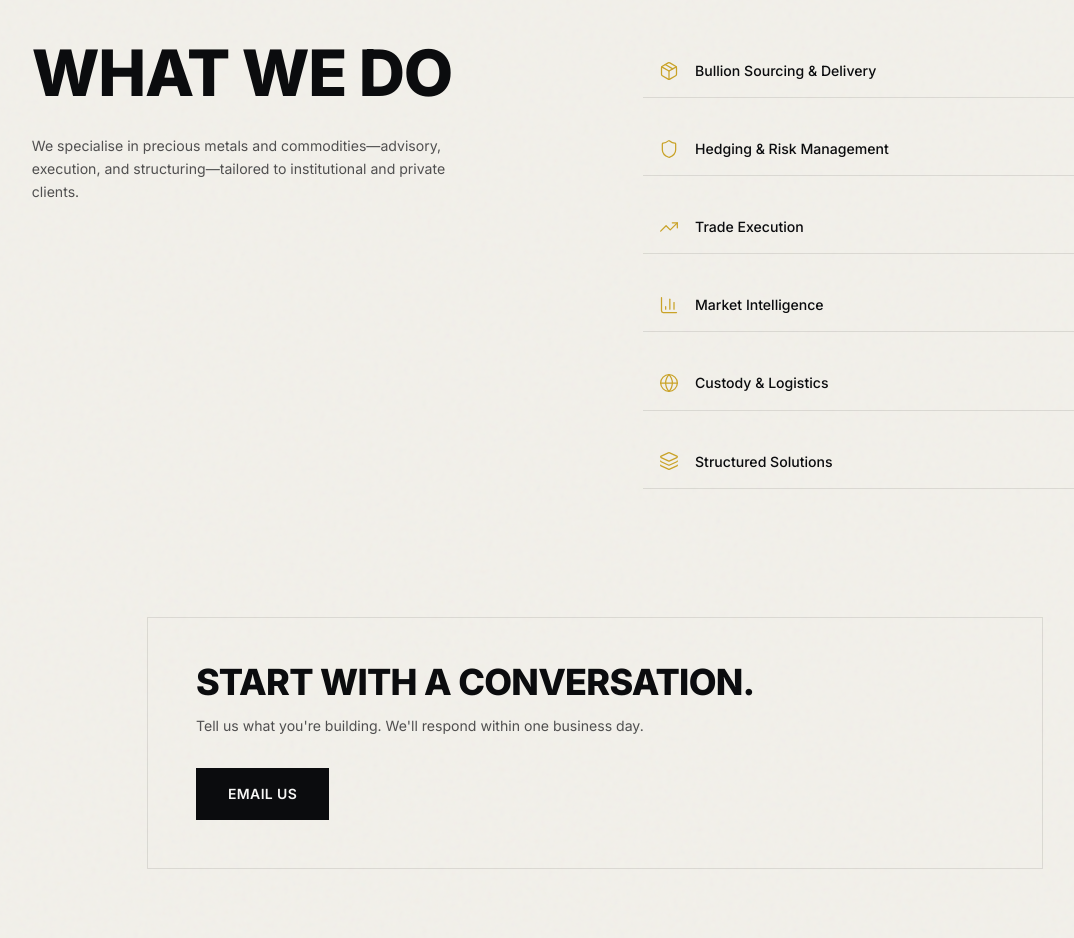
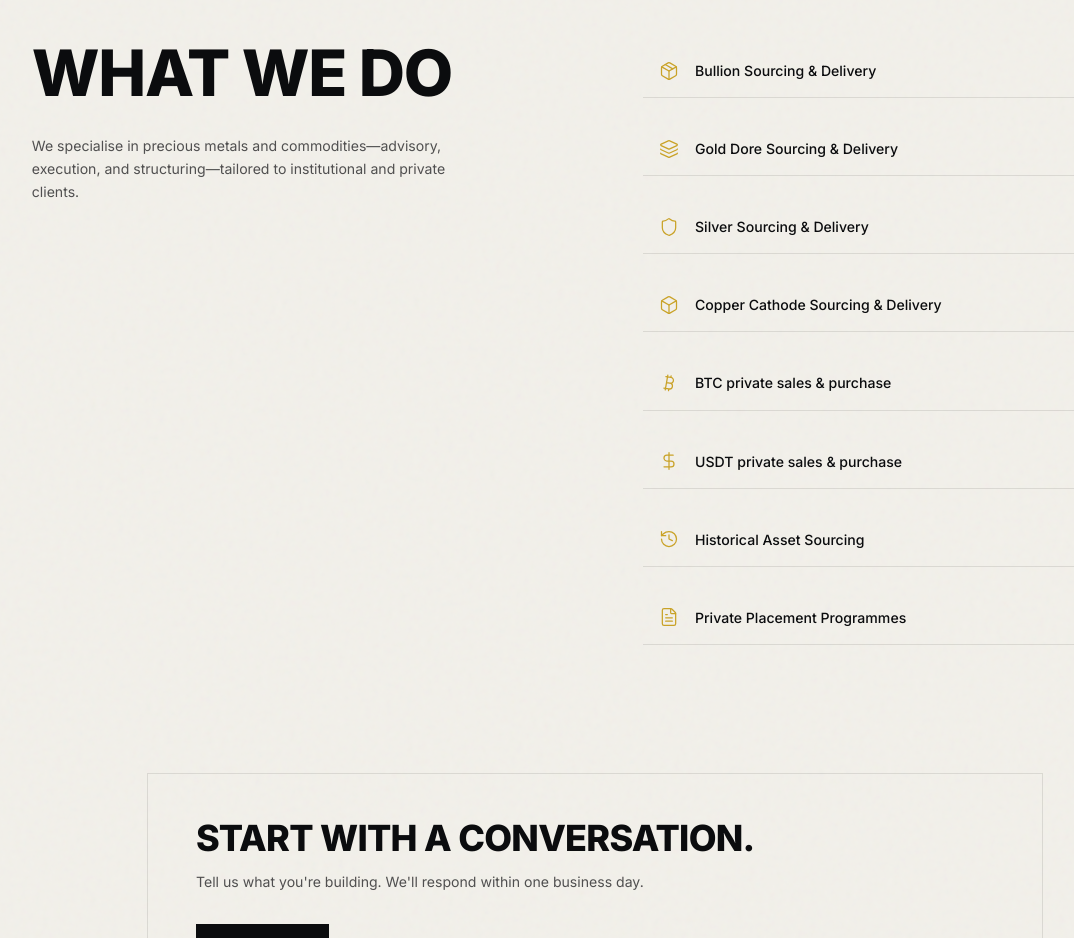
Before and after one commit to juliehart5/TCC, a React (Vite) app: page / in a window 1280 px wide. Shown: the part 3860-4798 px from the top of the page, without its empty margins (45-1119 px from the left). Built offline with nearby package versions, Linux system fonts and the light colour scheme.

Commit message:
style: reduce logo size for professional look; content: update services list in What We Do section

```diff
--- a/src/components/Navigation.tsx
+++ b/src/components/Navigation.tsx
@@ -28,7 +28,7 @@ export function Navigation() {
             <img
               src="/Logo.png"
               alt="The TCC Ltd"
-              className={`transition-all duration-500 w-auto object-contain ${isScrolled ? 'h-20 sm:h-48' : 'h-48 sm:h-80'
+              className={`transition-all duration-500 w-auto object-contain ${isScrolled ? 'h-16 sm:h-28' : 'h-24 sm:h-40'
                 }`}
             />
           </a>
--- a/src/sections/Services.tsx
+++ b/src/sections/Services.tsx
@@ -1,13 +1,15 @@
 import { useScrollReveal } from '@/hooks/useScrollReveal';
-import { Shield, TrendingUp, Globe, BarChart3, Package, Layers } from 'lucide-react';
+import { Shield, Package, Layers, Box, Bitcoin, DollarSign, History, FileText } from 'lucide-react';
 
 const services = [
   { icon: Package, title: 'Bullion Sourcing & Delivery' },
-  { icon: Shield, title: 'Hedging & Risk Management' },
-  { icon: TrendingUp, title: 'Trade Execution' },
-  { icon: BarChart3, title: 'Market Intelligence' },
-  { icon: Globe, title: 'Custody & Logistics' },
-  { icon: Layers, title: 'Structured Solutions' },
+  { icon: Layers, title: 'Gold Dore Sourcing & Delivery' },
+  { icon: Shield, title: 'Silver Sourcing & Delivery' },
+  { icon: Box, title: 'Copper Cathode Sourcing & Delivery' },
+  { icon: Bitcoin, title: 'BTC private sales & purchase' },
+  { icon: DollarSign, title: 'USDT private sales & purchase' },
+  { icon: History, title: 'Historical Asset Sourcing' },
+  { icon: FileText, title: 'Private Placement Programmes' },
 ];
 
 export function Services() {
```
